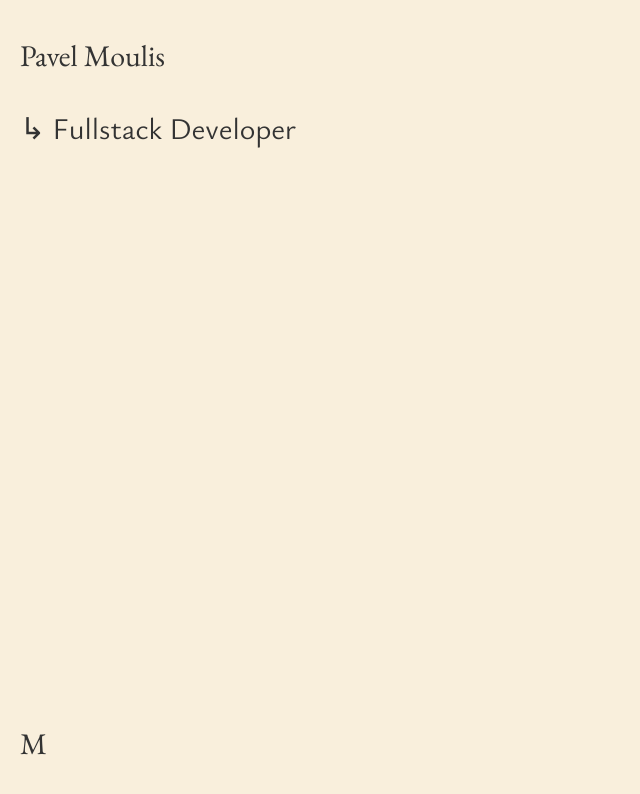
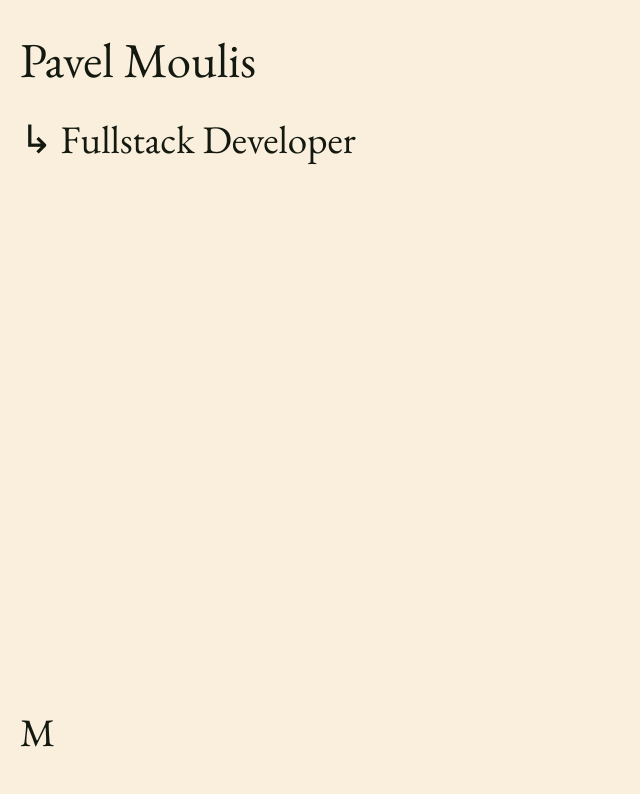
Before and after one commit to pavelmoulisjr/portfolio, a React (Vite) app: page / in a window 1280 px wide. Shown: the top 794 px of the page, without its empty margins (0-640 px from the left). Built offline with nearby package versions, Linux system fonts and the light colour scheme.

Commit message:
Define type scale, minor stylistic fixes

```diff
--- a/src/App.css
+++ b/src/App.css
@@ -1,4 +1,4 @@
-/* BEGIN color theme */
+/* COLOR THEME BEGIN */
 html {
 	--text: #f9efdc;
 	--background: #141910;
@@ -6,12 +6,14 @@ html {
 	--secondary: #2b2d3b;
 	--accent: #4a5ac9;
 }
-/* END color theme */
+/* COLOR THEME END */
 
-/* BEGIN mail link animation */
+/* A TAG ANIMATION BEGIN */
 a.mail {
 	text-decoration: none;
 	z-index: 1;
+	font-family: "EB Garamond";
+	font-size: 2.442rem;
 }
 
 a.mail:before {
@@ -71,4 +73,4 @@ a.mail:focus:before {
 		opacity: 0.02;
 	}
 }
-/* END mail link animation */
+/* A TAG ANIMATION END */
--- a/src/App.jsx
+++ b/src/App.jsx
@@ -5,7 +5,7 @@ function App() {
 		<>
 			<header>
 				<h1>Pavel Moulis</h1>
-				<p>↳ Fullstack Developer </p>
+				<h2>↳ Fullstack Developer </h2>
 			</header>
 			<footer>
 				<ul>
--- a/src/index.css
+++ b/src/index.css
@@ -1,3 +1,4 @@
+/* FONT DECLARATION BEGIN */
 @font-face {
 	font-family: "EB Garamond";
 	src: local("EB Garamond"),
@@ -11,6 +12,50 @@
 		url("/src/assets/fonts/YsabeauOffice-VariableFont_wght.ttf");
 	font-display: swap;
 }
+/* FONT DECLARATION END */
+
+/* TYPE SCALE BEGIN */
+h1,
+h2,
+h3,
+h4,
+h5 {
+	font-family: "EB Garamond";
+	font-weight: 400;
+}
+body {
+	font-family: "Ysabeau Office";
+	font-weight: 400;
+}
+
+html {
+	font-size: 100%;
+} /* 16px */
+
+h1 {
+	font-size: 3.053rem; /* 48.8px */
+}
+
+h2 {
+	font-size: 2.442rem; /* 39.04px */
+}
+
+h3 {
+	font-size: 1.954rem; /* 31.2px */
+}
+
+h4 {
+	font-size: 1.563rem; /* 24.96px */
+}
+
+h5 {
+	font-size: 1.25rem; /* 20px */
+}
+
+small {
+	font-size: 0.8rem; /* 12.8px */
+}
+/* TYPE SCALE END */
 
 *,
 *:after,
@@ -27,11 +72,7 @@
 }
 
 :root {
-	font-family: "EB Garamond", serif;
-	font-optical-sizing: auto;
-	font-weight: 400;
-	font-style: normal;
-	line-height: 1.5;
+	line-height: 5em;
 
 	color-scheme: light dark;
 	color: var(--background);
@@ -65,27 +106,14 @@ footer {
 	bottom: 0;
 }
 
-p {
-	font-family: "Ysabeau Office", sans-serif;
-}
-
 h1,
 h2,
 a,
 p {
-	font-size: 30px;
-	line-height: 2.4em;
-	font-weight: 400;
-	color: #333;
+	color: var(--background);
 	text-decoration: var(--background);
 	transition: text-decoration-color 300ms;
 }
-
-/* a:hover {
-	text-decoration: underline overline;
-	text-decoration-color: var(--primary);
-	text-underline-offset: 0.3em;
-} */
 
 ul {
 	list-style: none;
```
